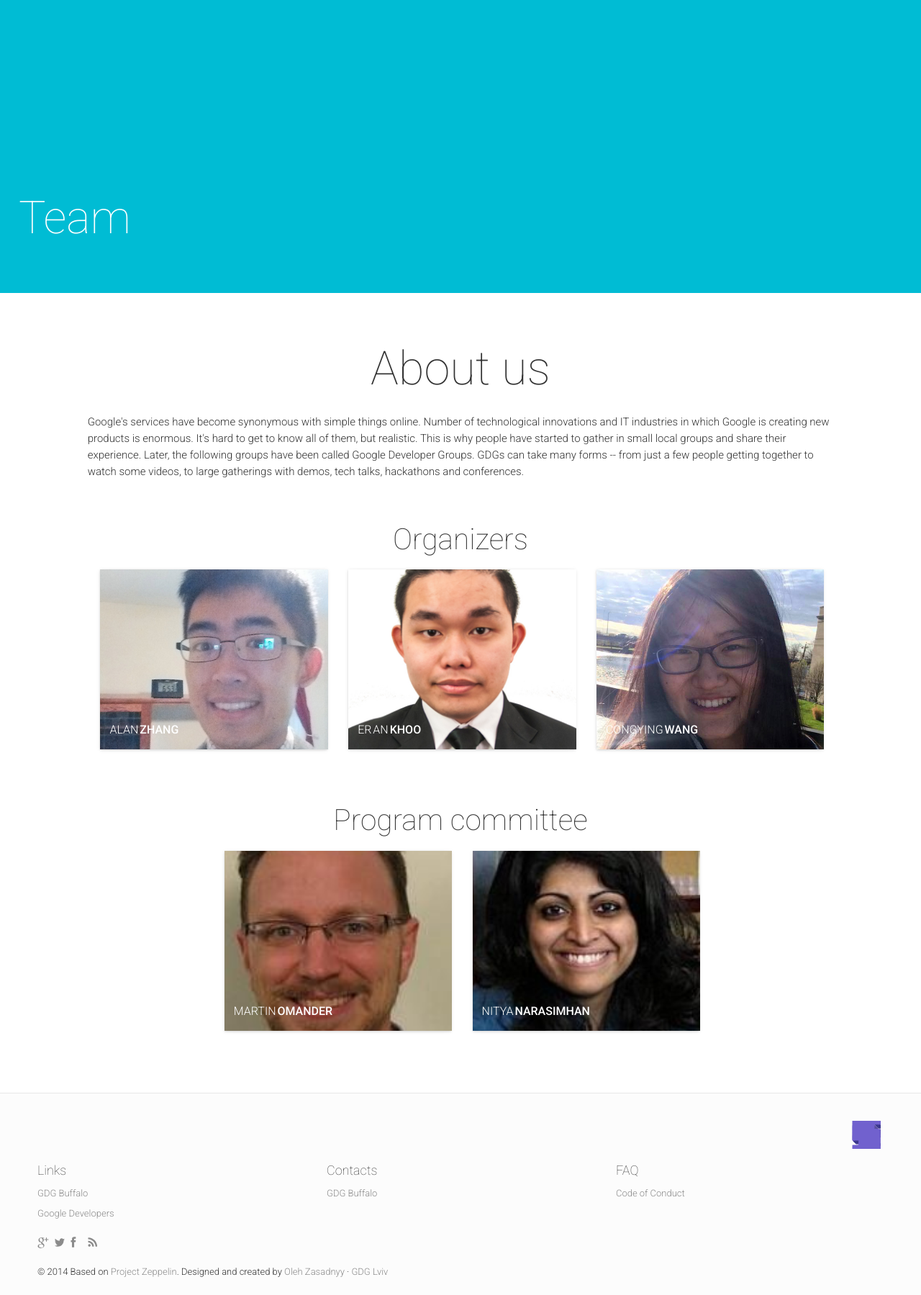
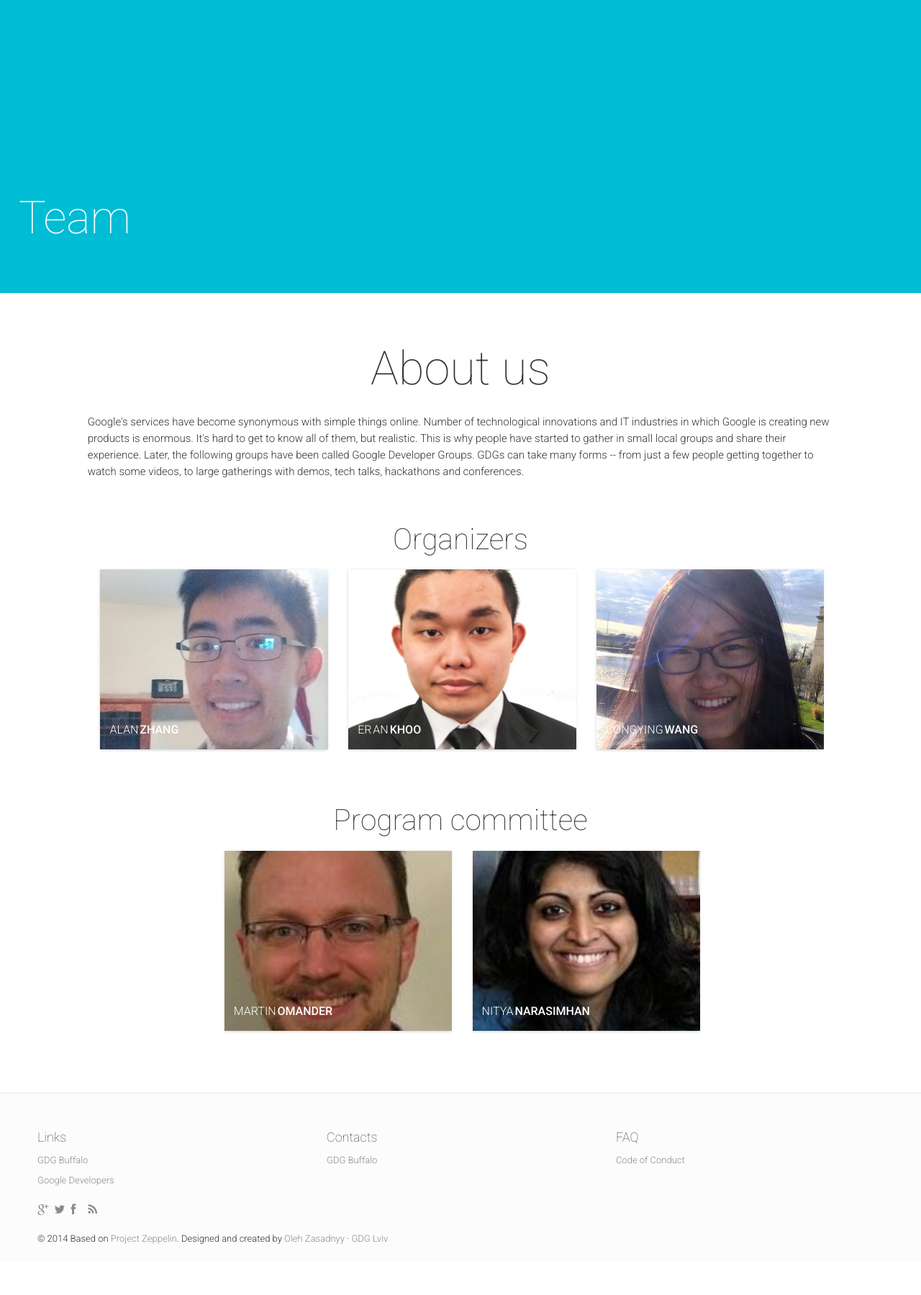
Before and after one commit to GDG-Buffalo/GDG-Buffalo.github.io, a Jekyll site: the page built from team.html, in a window 1280 px wide. Shown: the whole page at 72% size. Built offline with Jekyll 4.4.1, drawn with Linux system fonts in a browser that asks for light colours; nearby versions of some CDN libraries; comment, search, counter and statistics services are not loaded; after the commit the page ends 1753 px from its top, so only the background shows below that.

Commit message:
Remove Logo

```diff
--- a/_includes/footer.html
+++ b/_includes/footer.html
@@ -4,7 +4,7 @@
 		<div class="pull-left col-md-6 col-xs-6">
 			<div class="g-plusone" data-size="medium" data-annotation="inline" data-width="300" data-href="{{ site.url }}"></div>
 		</div>
-		<div class="logo logo-footer logo-gray pull-right"></div>
+		<!--<div class="logo logo-footer logo-gray pull-right"></div>-->
 	</div>
 	<div class="row">
 		{% for block in site.footerBlocks %}
```
